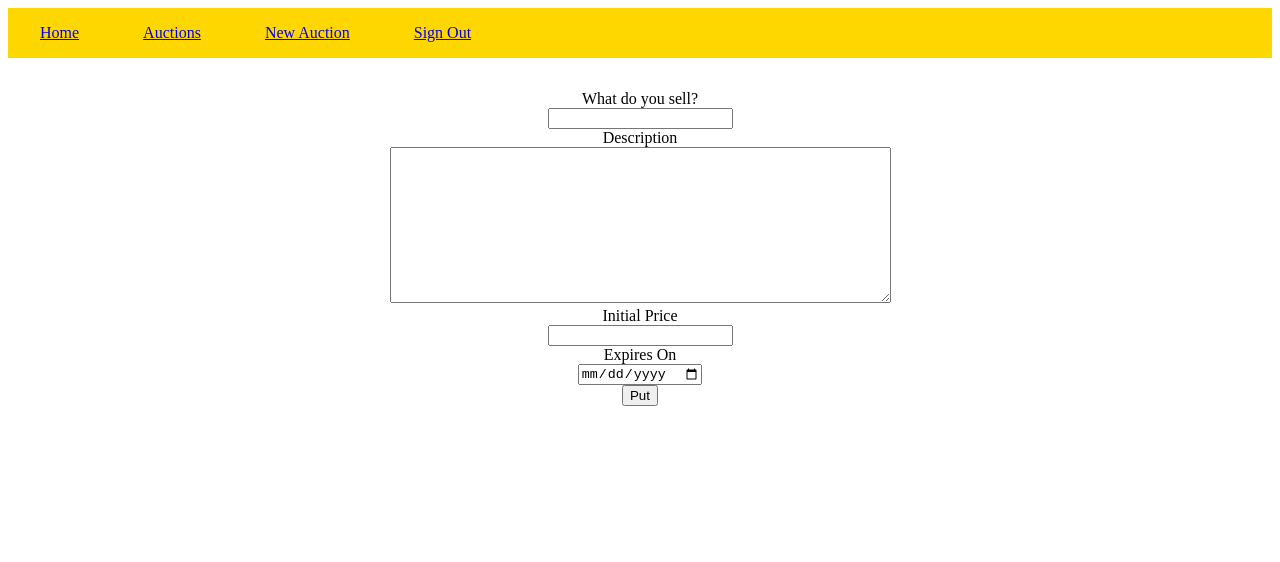
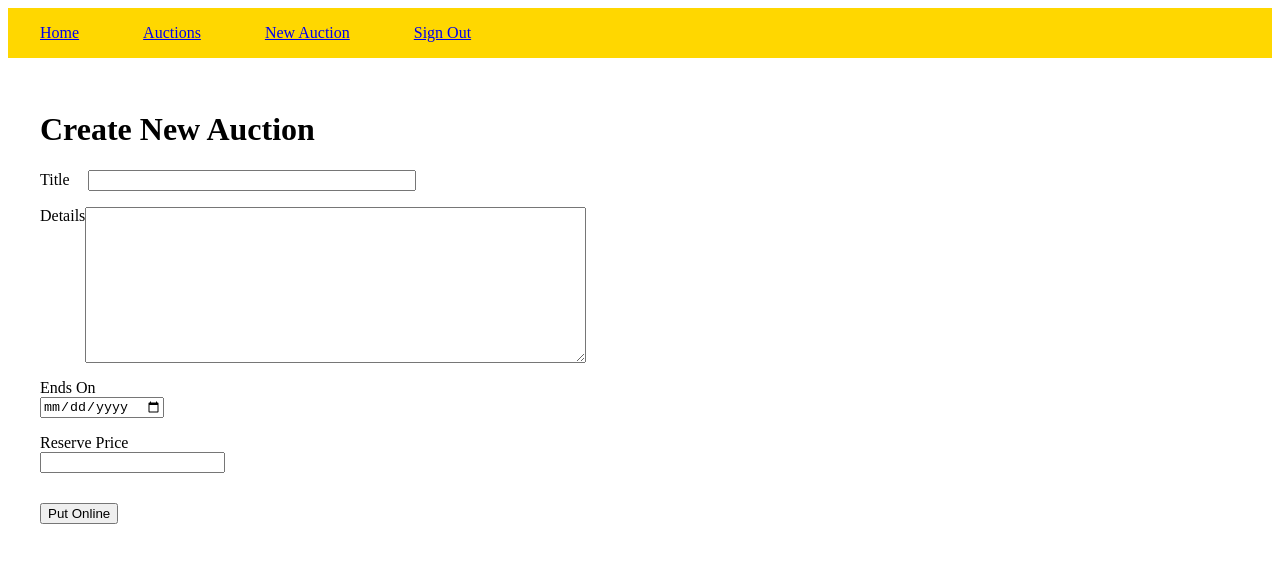
Before and after one commit to Jay-Jeong1988/bidit, a React (Create React App) app in the folder client/: page /auctions/new in a window 1280 px wide. Shown: the top 562 px of the page. Built offline with nearby package versions, Linux system fonts and the light colour scheme; sample sign-in values are in the browser's storage.

Commit message:
create show page and implement ability to bid

```diff
--- a/client/src/components/AuthRoute.js
+++ b/client/src/components/AuthRoute.js
@@ -11,7 +11,7 @@ function AuthRoute (props) {
         <Route {...restProps} render={ props => isAuthenticated ?
             <Component {...props} />
             :
-            <Redirect to="sign_in" />
+            <Redirect to="/sign_in" />
         }
         />
     )
--- a/client/src/components/pages/AuctionIndexPage.js
+++ b/client/src/components/pages/AuctionIndexPage.js
@@ -29,6 +29,7 @@ class AuctionIndexPage extends Component {
                                 <Link to={`/auctions/${auction.id}`}> <h2>{auction.title}</h2> </Link>
                                 <p>{auction.description}</p>
                                 <h4>${auction.reserve_price}</h4>
+                                <h3>{ auction.seller ? auction.seller.full_name : ''}</h3>
                                 <small>expires on: { auction.expiry_date ? auction.expiry_date.split('T')[0] : null }</small>
                             </div>
                     ))
--- a/client/src/components/pages/AuctionNewPage.js
+++ b/client/src/components/pages/AuctionNewPage.js
@@ -27,29 +27,30 @@ class AuctionNewPage extends Component {
 
         return (
 
-            <div className="AuctionNewPage">
-                <form style={{ padding: '2em', textAlign: 'center'}} onSubmit={this.create}>
+            <div style={{ padding: '2em' }} className="AuctionNewPage">
+                <h1> Create New Auction</h1>
+                <form onSubmit={this.create}>
 
                     <div>
-                        <label htmlFor="title">What do you sell?</label><br />
-                        <input type="text" name="title" id="title"/>
+                        <label htmlFor="title">Title</label>
+                        <input style={{ marginLeft: '1.4em', width: '24em' }} type="text" name="title" id="title"/>
                     </div>
-                    <div>
-                        <label htmlFor="description">Description</label><br />
+                    <div style={{ display: 'flex' }}>
+                        <label htmlFor="description">Details</label>
                         <textarea cols="60" rows="10" name="description" id="description"/>
                     </div>
 
                     <div>
-                        <label htmlFor="reserve_price">Initial Price</label><br />
+                        <label htmlFor="expiry_date">Ends On</label><br />
+                        <input type="date" name="expiry_date" id="expiry_date"/>
+                    </div>
+
+                    <div>
+                        <label htmlFor="reserve_price">Reserve Price</label><br />
                         <input type="number" name="reserve_price" id="reserve_price"/>
                     </div>
 
-                    <div>
-                        <label htmlFor="expiry_date">Expires On</label><br />
-                        <input type="date" name="expiry_date" id="expiry_date"/>
-                    </div>
-
-                    <input type="submit" value="Put"/>
+                    <input type="submit" value="Put Online"/>
                 </form>
             </div>
         )
--- a/client/src/components/pages/AuctionShowPage.js
+++ b/client/src/components/pages/AuctionShowPage.js
@@ -1,5 +1,5 @@
 import React, {Component} from 'react';
-import { Auction } from '../../lib/requests';
+import { Auction, Bid } from '../../lib/requests';
 
 class AuctionShowPage extends Component {
 
@@ -8,15 +8,41 @@ class AuctionShowPage extends Component {
         this.state = {
             auction: null
         }
+        this.createBid = this.createBid.bind(this);
     }
 
     componentDidMount(){
         const id = this.props.match.params.id;
         Auction.one(id).then( data => {
             this.setState({
-                auction: data
+                auction: {
+                    ...data,
+                    bids: data.bids.reverse()
+                }
             })
         })
+    }
+
+    createBid(event){
+        event.preventDefault();
+        const {auction} = this.state;
+        const formData = new FormData(event.currentTarget);
+        const bid = formData.get('bid');
+        Bid.create( auction.id, {price: bid}).then( res => {
+            if (!res.errors) {
+                auction.bids.splice(0, 0, res);
+                this.setState({
+                    auction: {
+                        ...auction,
+                        bids: [
+                            ...auction.bids,
+                        ]
+                    }
+                })
+            }
+        })
+        event.currentTarget.children[0].value='';
+
     }
 
     render() {
@@ -25,19 +51,52 @@ class AuctionShowPage extends Component {
         return (
             <div className="AuctionShowPage">
             { auction ?
-                <div style={{textAlign: 'center', padding:'2em'}} className="AuctionContainer">
-                    <h2>{auction.title}</h2>
-                    <p>{auction.description}</p>
-                    <h4>${auction.reserve_price}</h4>
-                    <small> created on: {auction.created_at.split('T')[0]} { auction.seller ? `by ${auction.seller.full_name}` : '' }</small>
-                    <br/>
-                    { auction.expiry_date ? <small>expires on: {auction.expiry_date.split('T')[0]} </small> : '' }
+                <div style={{ display: 'flex' }} className="AuctionContainer">
+                    <div className="AuctionDetailLeft" style={{ padding: '2em', width: '50%' }}>
+                        <h1>{auction.title}</h1>
+                        <h4>{auction.description}</h4>
+
+                        <form className="bidForm" onSubmit={this.createBid}>
+                            <input type="number" name="bid" />
+                            <input type="submit" value="Bid" />
+                        </form>
+
+                        <div> <h2>Previous Bids</h2>
+                            {
+                                auction.bids.map( bid => (
+                                    <div key={bid.id} className="bidContainer">
+                                        <h3>${bid.price} at <small>{bid.created_at.split('T')[0]}</small></h3>
+                                    </div>
+                                ))
+                            }
+                        </div>
+                    </div>
+
+                    <div className="AuctionDetailRight" style={{ padding: '2em', width: '50%'}}>
+
+                        { auction.bids[0] ?
+                        <div>
+                            <h4>current price: {`$${auction.bids[0].price}`} </h4>
+                            <small>
+                                { parseInt(auction.bids[0].price) > parseInt(auction.reserve_price) ?
+                                'reserve price met'
+                                :
+                                'reserve price not met'
+                                }
+
+                            </small>
+                        </div>
+                        :
+                        <h4>current price: {'$0.00'} </h4>
+                        }
+
+                        { auction.expiry_date ? <h4>expires on: {auction.expiry_date.split('T')[0]} </h4> : '' }
+
+                    </div>
                 </div>
-
                 :
 
                 ''
-
             }
             </div>
         )
--- a/client/src/index.css
+++ b/client/src/index.css
@@ -1,3 +1,7 @@
+body {
+    word-wrap: break-word;
+}
+
 nav {
     background-color: gold;
     padding: 1em 0;
@@ -12,3 +16,21 @@ nav > * {
     justify-content: center;
     align-items: center;
 }
+
+.AuctionNewPage > form > * {
+    margin: 1em 0;
+}
+
+.AuctionDetailRight > * {
+    margin-bottom: 3em;
+}
+
+.bidForm {
+    margin-left: 30%;
+}
+
+.bidForm > * {
+    margin: 1em;
+    border: solid black 2px;
+    box-shadow: 3px 3px;
+}
--- a/client/src/lib/requests.js
+++ b/client/src/lib/requests.js
@@ -26,12 +26,25 @@ const Auction = {
     }
 }
 
+const Bid = {
+
+    create(auctionId, params) {
+        return fetch(`${BASE}/auctions/${auctionId}/bids`, {
+            method: 'POST',
+            headers: { 'AUTHORIZATION': JWT,
+                        'Content-Type': 'application/json'
+                    },
+            body: JSON.stringify(params)
+        }).then( res => res.json() )
+    }
+}
+
 
 const Token = {
 
     create(params) {
         return (
-            fetch(`${BASE}tokens`,
+            fetch(`${BASE}/tokens`,
             {
             method: 'POST',
             headers: { 'Content-Type': 'application/json' },
@@ -42,4 +55,4 @@ const Token = {
     }
 }
 
-export { Auction, Token };
+export { Auction, Token, Bid };
```
Also changed, not shown: 2 other files (tests, documents, lock files or other folders).
